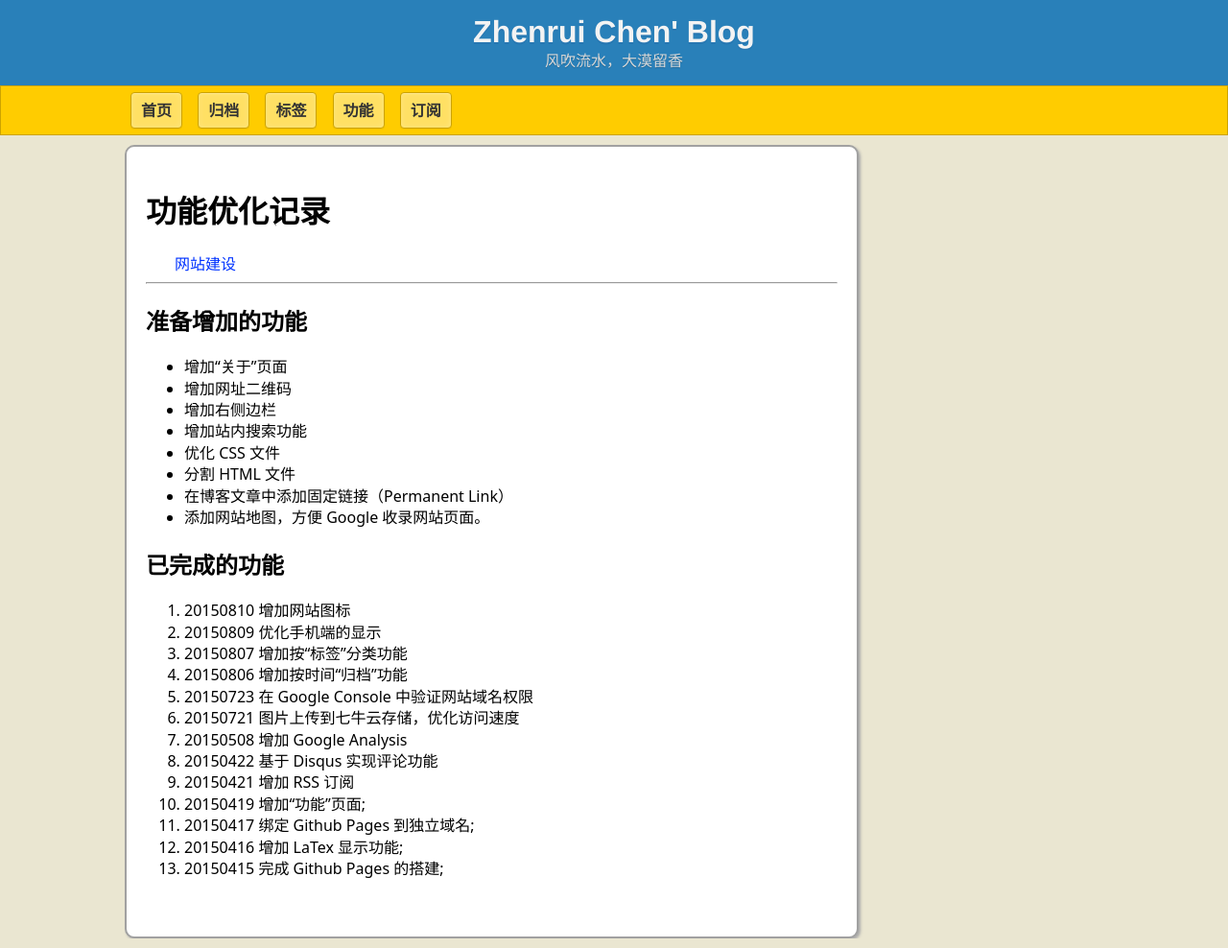
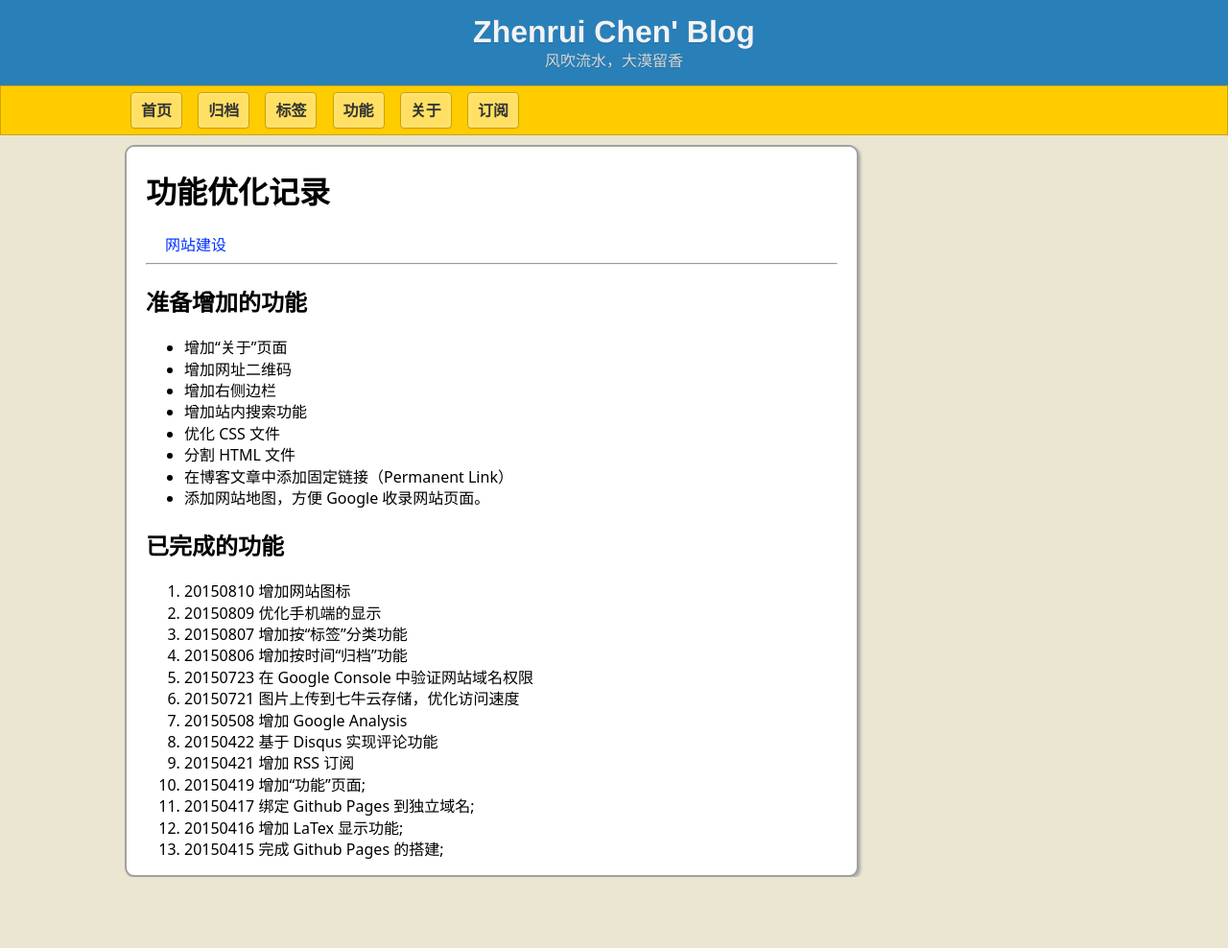
Before and after one commit to ZhenruiChen/ZhenruiChen.github.io, a Jekyll site: the page built from update.md, in a window 1280 px wide. Shown: the whole page at 96% size. Built offline with Jekyll 4.4.1, drawn with Linux system fonts in a browser that asks for light colours; after the commit the page ends 924 px from its top, so only the background shows below that.

Commit message:
Add the "about me" page and QR code.

```diff
--- a/_config.yml
+++ b/_config.yml
@@ -25,11 +25,12 @@
 archives:
   name:         归档
   url:          /archives.html
+about:
+  name:         关于
+  url:          /about.html
 feed:
   name:         订阅
   url:          /feed.xml
-about:
-  name:         关于
-  url:          /about.html
+
 
 excerpt_separator:  ""
--- a/_layouts/default.html
+++ b/_layouts/default.html
@@ -17,6 +17,7 @@
         <a href="{{ site.baseurl }}{{ site.archives.url }}" class="button"><span class="topbutton"> {{ site.archives.name }} </span></a>
         <a href="{{ site.baseurl }}{{ site.tags-all.url }}" class="button"><span class="topbutton"> {{ site.tags-all.name }} </span></a>
         <a href="{{ site.baseurl }}{{ site.update.url }}" class="button"><span class="topbutton"> {{ site.update.name }} </span></a>
+        <a href="{{ site.baseurl }}{{ site.about.url }}" class="button"><span class="topbutton"> {{ site.about.name }} </span></a>
         <a href="{{ site.baseurl }}{{ site.feed.url }}" target="_blank" class="button"><span class="topbutton"> {{ site.feed.name }} </span></a>
       </div>
     </div>
--- a/_layouts/post.html
+++ b/_layouts/post.html
@@ -10,7 +10,11 @@
 <div class="container" id="post-page">
   <div class="post-head">
     <h1 id="post-title">{{ page.title }}</h1>
-    <span class="label" id="date">{{ page.date | date:"%Y年%-m月%-d日" }}</span>
+
+    {% if page.date %}
+      <span class="label" id="date">{{ page.date | date:"%Y年%-m月%-d日" }}</span>
+    {% endif %}
+
     {% for tag in page.tags %}
       <span class="label" id="tag">{{ tag }}</span>
     {% endfor %}
--- a/css/default.css
+++ b/css/default.css
@@ -104,9 +104,9 @@
 .left-page {
     display: block;
     background-color: rgb(255, 255, 255);
-    padding: 20px;
+    padding: 0 20px;
     float: left;
-    max-width: 880px;
+    max-width: 960px;
     width: 75%;
     border: 2px solid #a1a1a1;
     border-radius:10px;
@@ -115,13 +115,12 @@
 
 .right-page {
     float: left;
-    min-width: 150px;
-    width: 25%;
+    width: 20%;
     padding: 0 0 0 20px;
 }
 
-.container#post-page {
-    margin-bottom: 40px;
+#disqus_thread {
+    margin-top: 20px;
 }
 
 .label {
```
Also changed, not shown: about.md (added, +20 -0 lines), images/qr.png (added).
